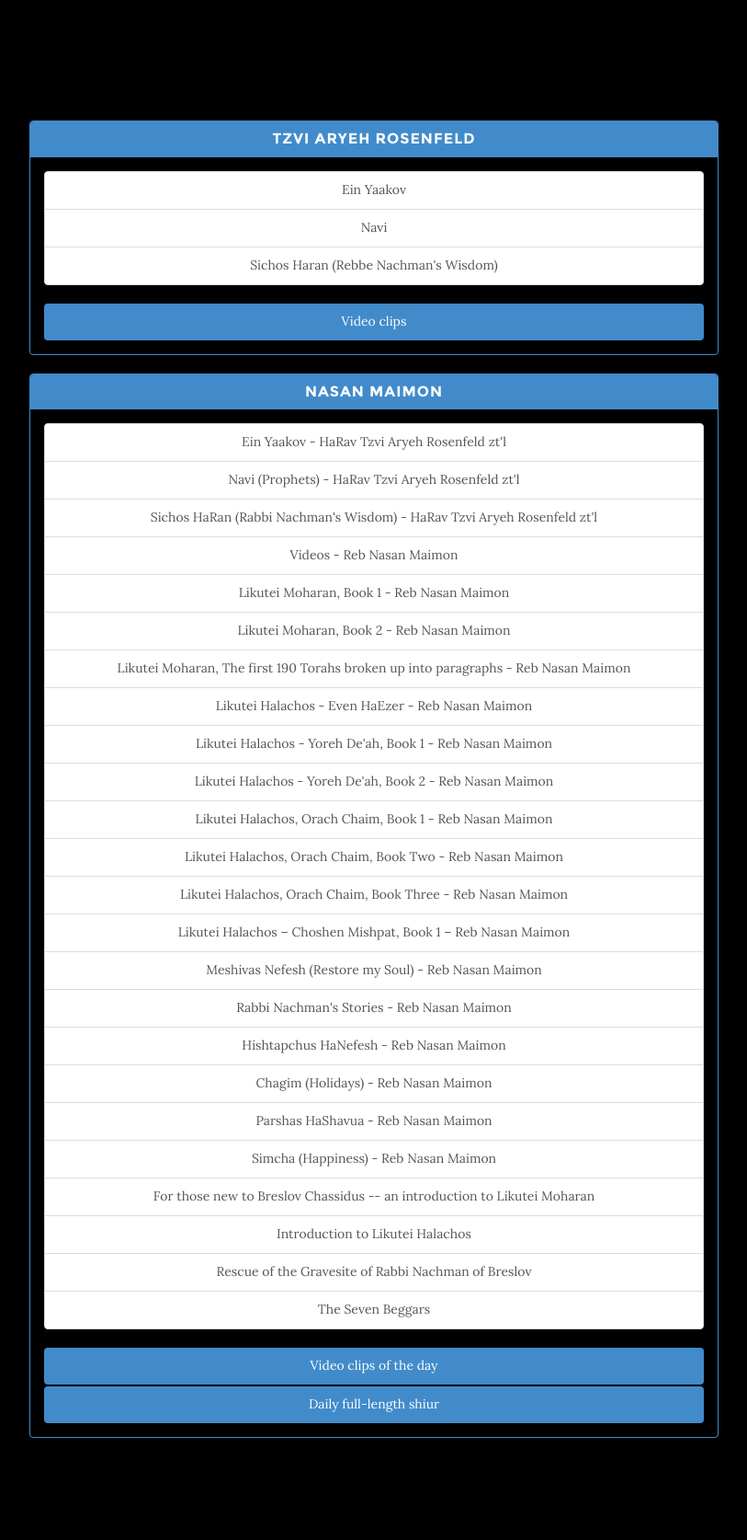
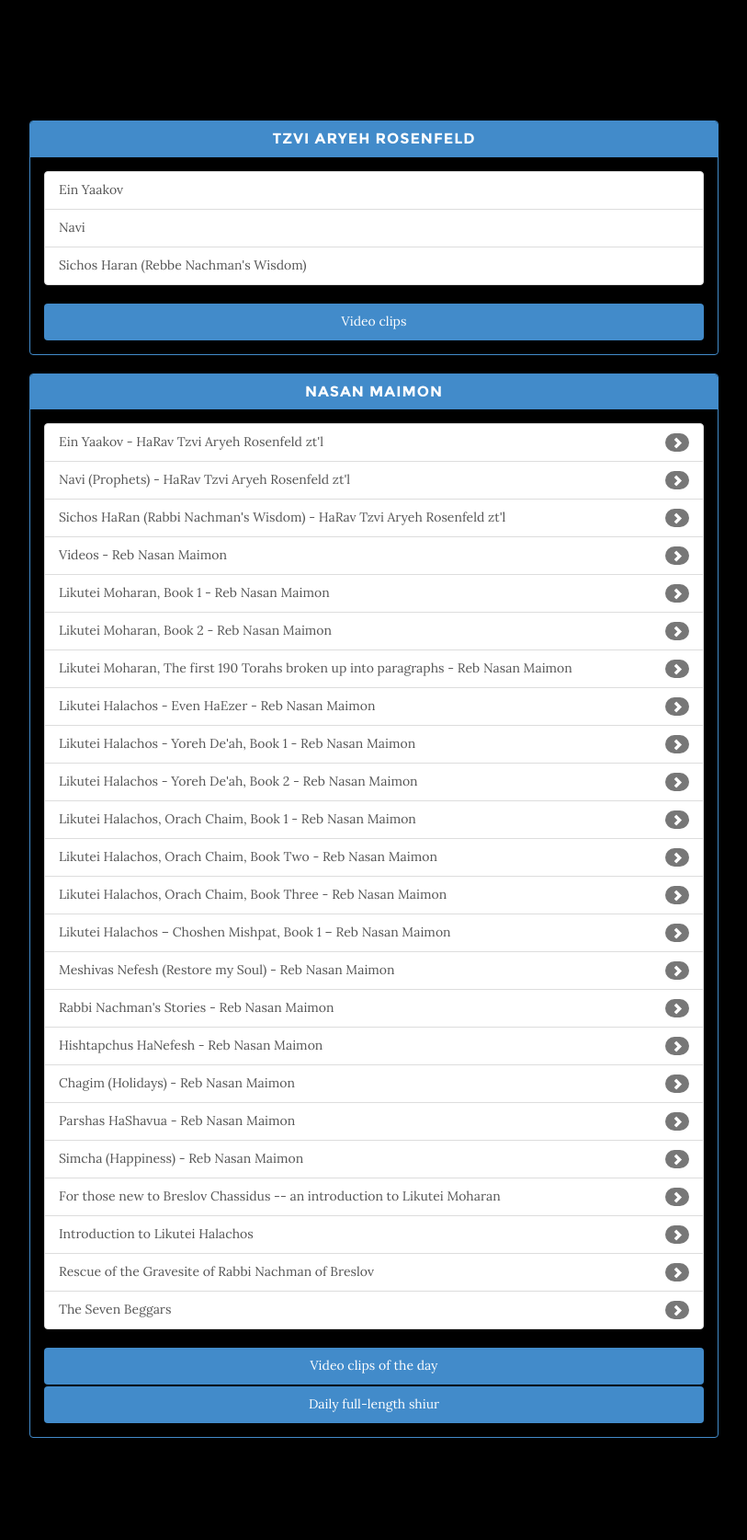
Before and after one commit to breslover/breslovtorah, a Django app: page /index.html in a window 1280 px wide. Shown: the part 919-2593 px from the top of the page at 92% size, without its empty margins (233-1046 px from the left). Run offline with Django 3.2, Linux system fonts and the light colour scheme; data comes from the database, SQL or seed files in the repository; some libraries are stand-ins or nearby versions.

Commit message:
shiur links coming together!

```diff
--- a/breslovtorah/frontpage/templates/base.html
+++ b/breslovtorah/frontpage/templates/base.html
@@ -31,6 +31,12 @@
 
     <!-- Custom Theme JavaScript -->
     <script src="{% static 'js/grayscale.js' %}"></script>
+
+	<style>
+		section#shiurs .list-group-item {
+			text-align: left;
+		}
+	</style>
 
 </head>
 
@@ -142,6 +148,7 @@
 
 							{% for sefer in sefers_maimon %}
 								<a href="#" class="list-group-item">
+									<span class="badge"><i class='glyphicon glyphicon-chevron-right'></i></span>
 							  		{{sefer.title|safe}}
 							  	</a>
 							{% endfor %}
```
